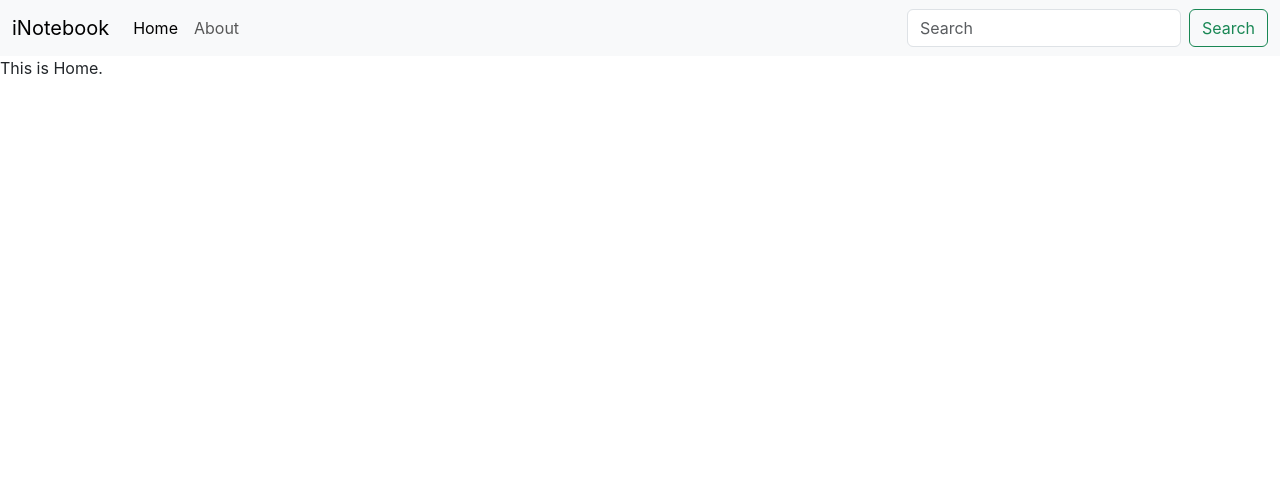
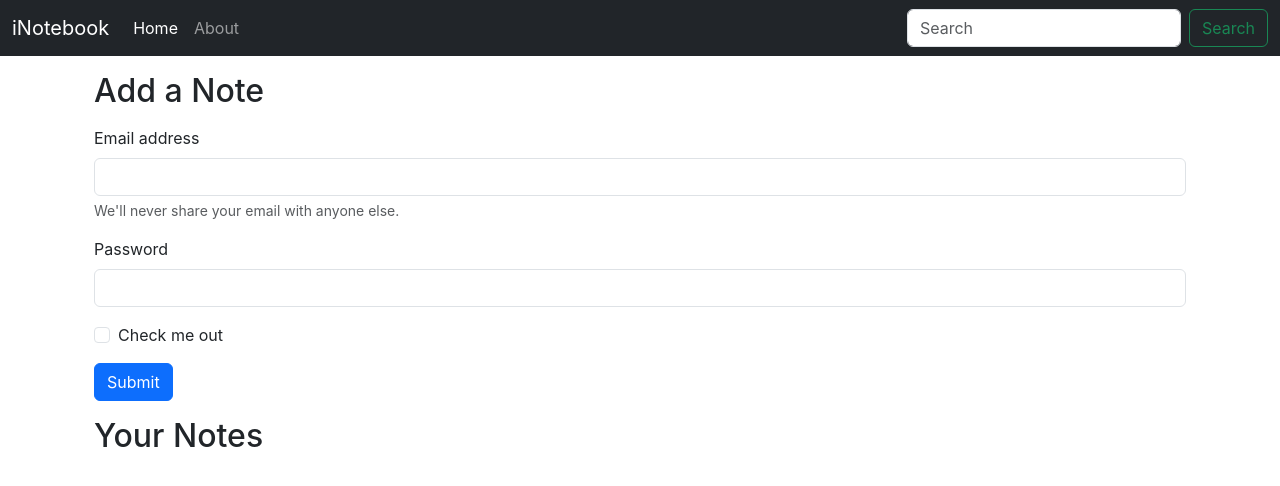
Before and after one commit to wanderwisecoder/iNotebook_App-ReactJs, a React (Create React App) app: page / in a window 1280 px wide. Shown: the top 486 px of the page. Built offline with nearby package versions, Linux system fonts and the light colour scheme.

Commit message:
useLocation Hook in Reac, added form in home page

```diff
--- a/src/App.js
+++ b/src/App.js
@@ -11,10 +11,12 @@
 			<NoteState>
 				<Router>
 					<Navbar />
-					<Routes>
-						<Route exact path='/' element={<Home />}></Route>
-						<Route exact path='/about' element={<About />}></Route>
-					</Routes>
+					<div className='container'>
+						<Routes>
+							<Route exact path='/' element={<Home />}></Route>
+							<Route exact path='/about' element={<About />}></Route>
+						</Routes>
+					</div>
 				</Router>
 			</NoteState>
 		</>
--- a/src/components/About.js
+++ b/src/components/About.js
@@ -1,18 +1,5 @@
-import React, { useContext, useEffect } from 'react';
-import noteContext from '../context/notes/noteContext';
-
 const About = () => {
-	const a = useContext(noteContext);
-	useEffect(() => {
-		a.update();
-		// eslint-disable-next-line
-	}, []);
-
-	return (
-		<div>
-			This is About {a.state.name} & he is in {a.state.class} class
-		</div>
-	);
+	return <div>This is About.</div>;
 };
 
 export default About;
--- a/src/components/Home.js
+++ b/src/components/Home.js
@@ -2,7 +2,42 @@
 // import { BrowserRouter as Router, Switch, Route, Link } from 'react-router-dom';
 
 const Home = () => {
-	return <div>This is Home.</div>;
+	return (
+		<div>
+			<div className='container my-3'>
+				<h2>Add a Note</h2>
+				<form className='my-3'>
+					<div className='mb-3'>
+						<label htmlFor='exampleInputEmail1' className='form-label'>
+							Email address
+						</label>
+						<input type='email' className='form-control' id='exampleInputEmail1' aria-describedby='emailHelp' />
+						<div id='emailHelp' className='form-text'>
+							We'll never share your email with anyone else.
+						</div>
+					</div>
+					<div className='mb-3'>
+						<label htmlFor='exampleInputPassword1' className='form-label'>
+							Password
+						</label>
+						<input type='password' className='form-control' id='exampleInputPassword1' />
+					</div>
+					<div className='mb-3 form-check'>
+						<input type='checkbox' className='form-check-input' id='exampleCheck1' />
+						<label className='form-check-label' htmlFor='exampleCheck1'>
+							Check me out
+						</label>
+					</div>
+					<button type='submit' className='btn btn-primary'>
+						Submit
+					</button>
+				</form>
+			</div>
+			<div className='container my-3'>
+				<h2>Your Notes</h2>
+			</div>
+		</div>
+	);
 };
 
 export default Home;
--- a/src/components/Navbar.js
+++ b/src/components/Navbar.js
@@ -1,10 +1,15 @@
-import React from 'react';
+import React, { useEffect } from 'react';
 
-import { Link } from 'react-router-dom';
+import { Link, useLocation } from 'react-router-dom';
 
 const Navbar = () => {
+	let location = useLocation();
+	useEffect(() => {
+		// Google Analytics
+		console.log(location.pathname);
+	}, [location]);
 	return (
-		<nav className='navbar navbar-expand-lg bg-body-tertiary'>
+		<nav className='navbar navbar-expand-lg navbar-dark bg-dark'>
 			<div className='container-fluid'>
 				<Link className='navbar-brand' to='/'>
 					iNotebook
@@ -15,12 +20,12 @@
 				<div className='collapse navbar-collapse' id='navbarSupportedContent'>
 					<ul className='navbar-nav me-auto mb-2 mb-lg-0'>
 						<li className='nav-item'>
-							<Link className='nav-link active' aria-current='page' to='/'>
+							<Link className={`nav-link ${location.pathname === '/' ? 'active' : ''}`} aria-current='page' to='/'>
 								Home
 							</Link>
 						</li>
 						<li className='nav-item'>
-							<Link className='nav-link' to='/about'>
+							<Link className={`nav-link ${location.pathname === '/about' ? 'active' : ''}`} to='/about'>
 								About
 							</Link>
 						</li>
--- a/src/context/notes/NoteState.js
+++ b/src/context/notes/NoteState.js
@@ -1,23 +1,7 @@
 import NoteContext from './noteContext';
-import { useState } from 'react';
 
 const NoteState = (props) => {
-	const s1 = {
-		name: 'Suraj',
-		class: 'Higher',
-	};
-	// To Update the State
-	const [state, setState] = useState(s1);
-	const update = () => {
-		setTimeout(() => {
-			setState({
-				name: 'Larry',
-				class: 'Middle',
-			});
-		}, 5000);
-	};
-
-	return <NoteContext.Provider value={{ state, update }}>{props.children}</NoteContext.Provider>;
+	return <NoteContext.Provider value={{}}>{props.children}</NoteContext.Provider>;
 };
 
 export default NoteState;
```
